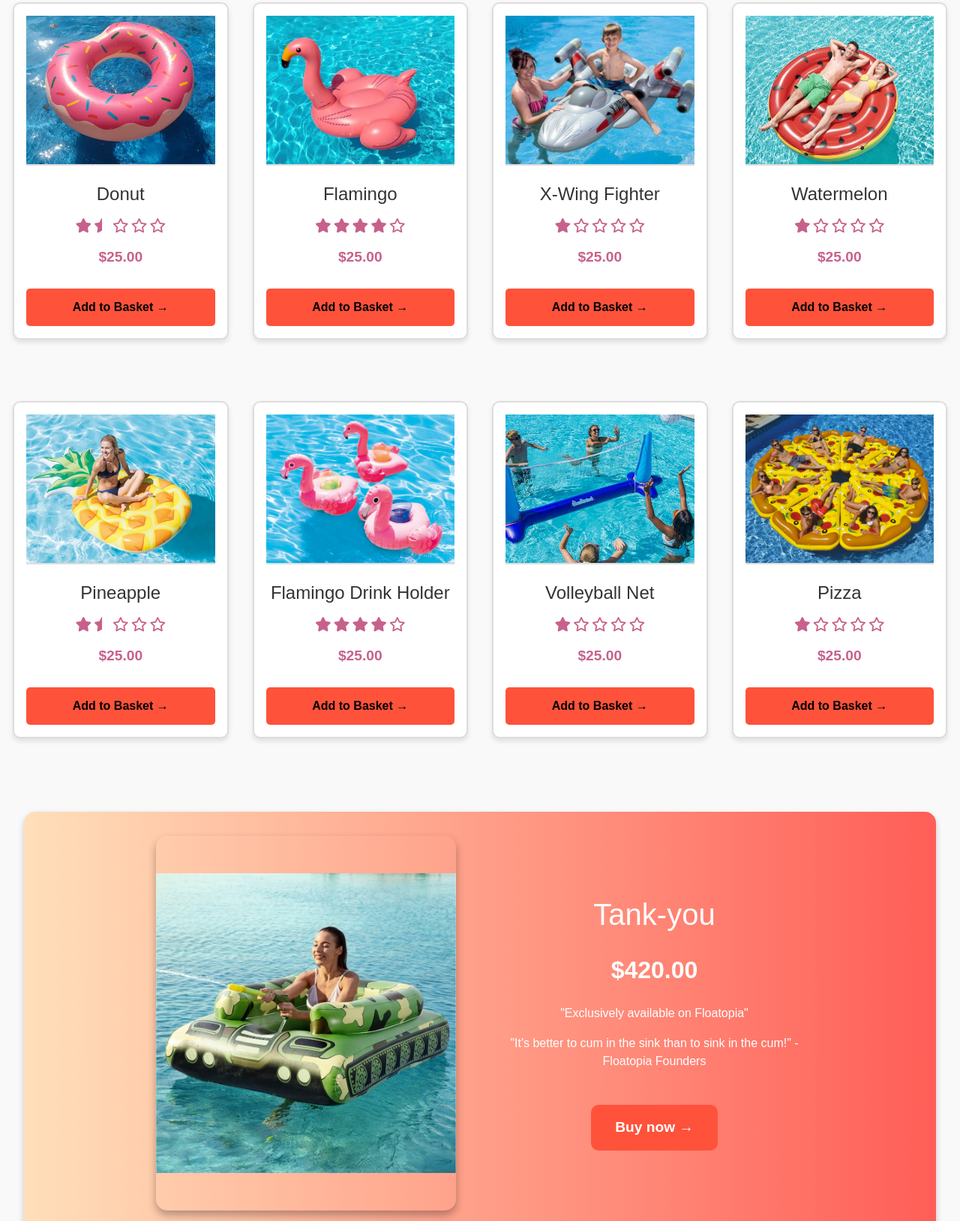
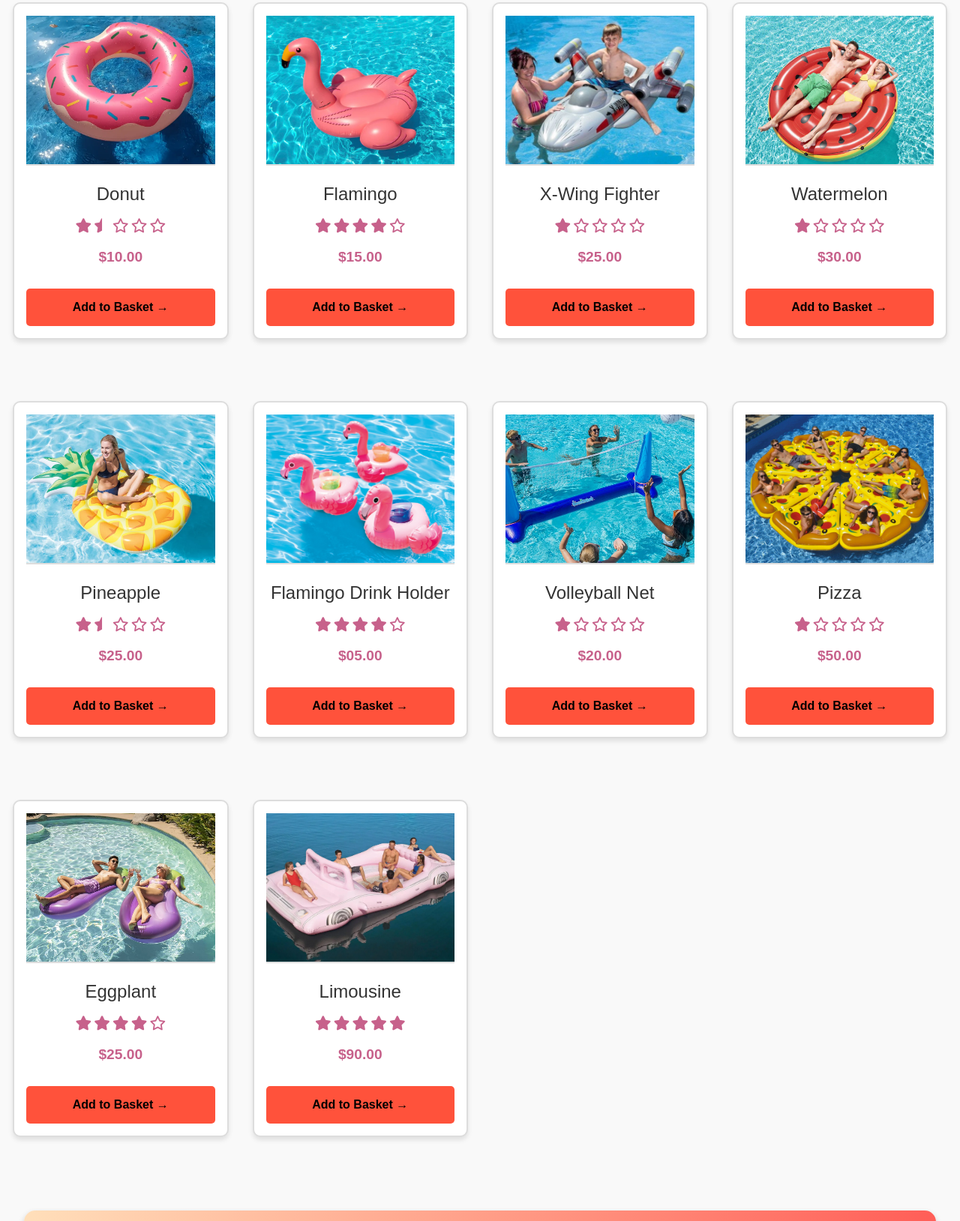
Before and after one commit to B4CKDOO9/Floatopia, a website: page Floatopiaaa/src/floaties.html in a window 1280 px wide. Shown: the part 265-1894 px from the top of the page at 75% size. Drawn offline with nearby package versions, Linux system fonts and the light colour scheme; a web font is replaced by a local one.

Commit message:
finale?
dodao jos par itema i promjenio im cijenu

```diff
--- a/Floatopiaaa/src/floaties.html
+++ b/Floatopiaaa/src/floaties.html
@@ -27,7 +27,7 @@
                         <i class="fa-regular fa-star"></i>
                         <i class="fa-regular fa-star"></i>
                     </div>
-                    <p>$25.00</p>
+                    <p>$10.00</p>
                     <button class="add-to-basket">Add to Basket &#8594;</button>
                 </div>
 
@@ -41,7 +41,7 @@
                         <i class="fa fa-star"></i>
                         <i class="fa-regular fa-star"></i>
                     </div>
-                    <p>$25.00</p>
+                    <p>$15.00</p>
                     <button class="add-to-basket">Add to Basket &#8594;</button>
                 </div>
 
@@ -71,7 +71,7 @@
                         <i class="fa-regular fa-star"></i>
                         <i class="fa-regular fa-star"></i>
                     </div>
-                    <p>$25.00</p>
+                    <p>$30.00</p>
                     <button class="add-to-basket">Add to Basket &#8594;</button>
                 </div>
 
@@ -100,7 +100,7 @@
                         <i class="fa fa-star"></i>
                         <i class="fa-regular fa-star"></i>
                     </div>
-                    <p>$25.00</p>
+                    <p>$05.00</p>
                     <button class="add-to-basket">Add to Basket &#8594;</button>
                 </div>
 
@@ -114,7 +114,7 @@
                         <i class="fa-regular fa-star"></i>
                         <i class="fa-regular fa-star"></i>
                     </div>
-                    <p>$25.00</p>
+                    <p>$20.00</p>
                     <button class="add-to-basket">Add to Basket &#8594;</button>
                 </div>
 
@@ -129,7 +129,37 @@
                         <i class="fa-regular fa-star"></i>
                         <i class="fa-regular fa-star"></i>
                     </div>
+                    <p>$50.00</p>
+                    <button class="add-to-basket">Add to Basket &#8594; </button>
+                </div>
+
+
+                <div class="col-4" id="Eggplant">
+                    <img src="./pictures/Floaties_Pictures/eggplant.jpg" alt="Eggplant Floatie">
+                    <h4>Eggplant</h4>
+                    <div class="rating">
+                        <i class="fa fa-star"></i>
+                        <i class="fa fa-star"></i>
+                        <i class="fa fa-star"></i>
+                        <i class="fa fa-star"></i>
+                        <i class="fa-regular fa-star"></i>
+                    </div>
                     <p>$25.00</p>
+                    <button class="add-to-basket">Add to Basket &#8594; </button>
+                </div>
+
+
+                <div class="col-4" id="Limousine">
+                    <img src="./pictures/Floaties_Pictures/Limousine.jpeg" alt="Limousine Floatie">
+                    <h4>Limousine</h4>
+                    <div class="rating">
+                        <i class="fa fa-star"></i>
+                        <i class="fa fa-star"></i>
+                        <i class="fa fa-star"></i>
+                        <i class="fa fa-star"></i>
+                        <i class="fa fa-star"></i>
+                    </div>
+                    <p>$90.00</p>
                     <button class="add-to-basket">Add to Basket &#8594; </button>
                 </div>
             </div>
```
Also changed, not shown: Floatopiaaa/src/pictures/Floaties_Pictures/Limousine.jpeg (added), Floatopiaaa/src/pictures/Floaties_Pictures/eggplant.jpg (added).
